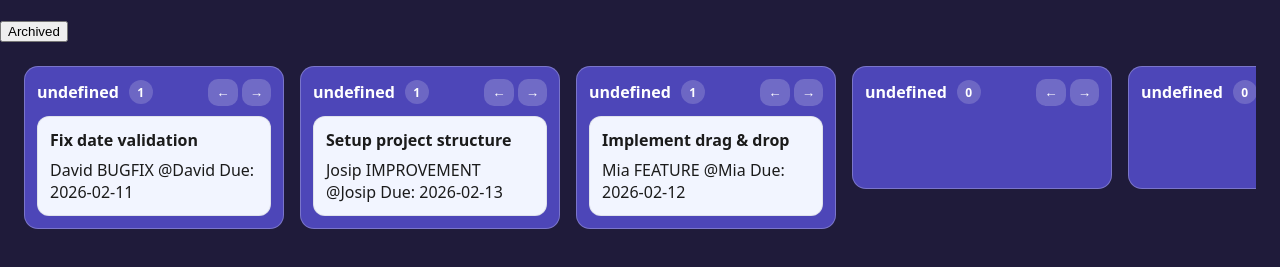
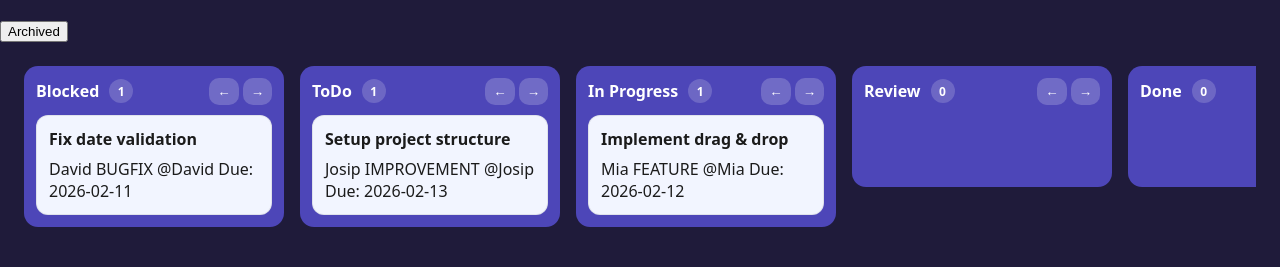
Before and after one commit to josipzunic/Internship-13-Task-Managment, a website with bundled scripts: page frontend/index.html in a window 1280 px wide. Shown: the part 67-334 px from the top of the page. Built offline with nearby package versions, Linux system fonts and the light colour scheme.

Commit message:
Fix label not showing

```diff
--- a/frontend/src/components/column.js
+++ b/frontend/src/components/column.js
@@ -7,7 +7,7 @@
     wrap.innerHTML = `
         <div class="column-header">
             <div class="column-title">
-                <span>${column.title}</span>
+                <span>${column.label}</span>
                 <span class="task-count">${count}</span>
             </div>
             <div class="column-actions">
--- a/frontend/src/styles/style.css
+++ b/frontend/src/styles/style.css
@@ -4,8 +4,6 @@
     --card: #f2f5ff;
     --text: #ffffff;
     --text-dark: #1b1b1b;
-  --muted: rgba(255,255,255,.75);
-  --line: rgba(255,255,255,.25);
     --gap: 16px;
     --radius: 14px;
 }
@@ -21,35 +19,35 @@
 main { padding: 24px; }
 
 .board {
-  display: flex;
     gap: var(--gap);
     align-items: flex-start;
     overflow-x: auto;
     padding-bottom: 12px;
     width: 100%;
+    display: flex;
 }
 
 .column {
-  min-width: 260px;
     background: var(--panel);
     border-radius: var(--radius);
     padding: 12px;
+    min-width: 260px;
     border: 1px solid var(--line);
 }
 
 .column-header {
-  display: flex;
     align-items: center;
     justify-content: space-between;
     gap: 8px;
     margin-bottom: 10px;
+    display: flex;
 }
 
 .column-title {
     display: flex;
     align-items: center;
+    font-weight: 700;
     gap: 10px;
-  font-weight: 700;
 }
 
 .task-count {
```
Lines whose indentation alone changed are shown as unchanged.
